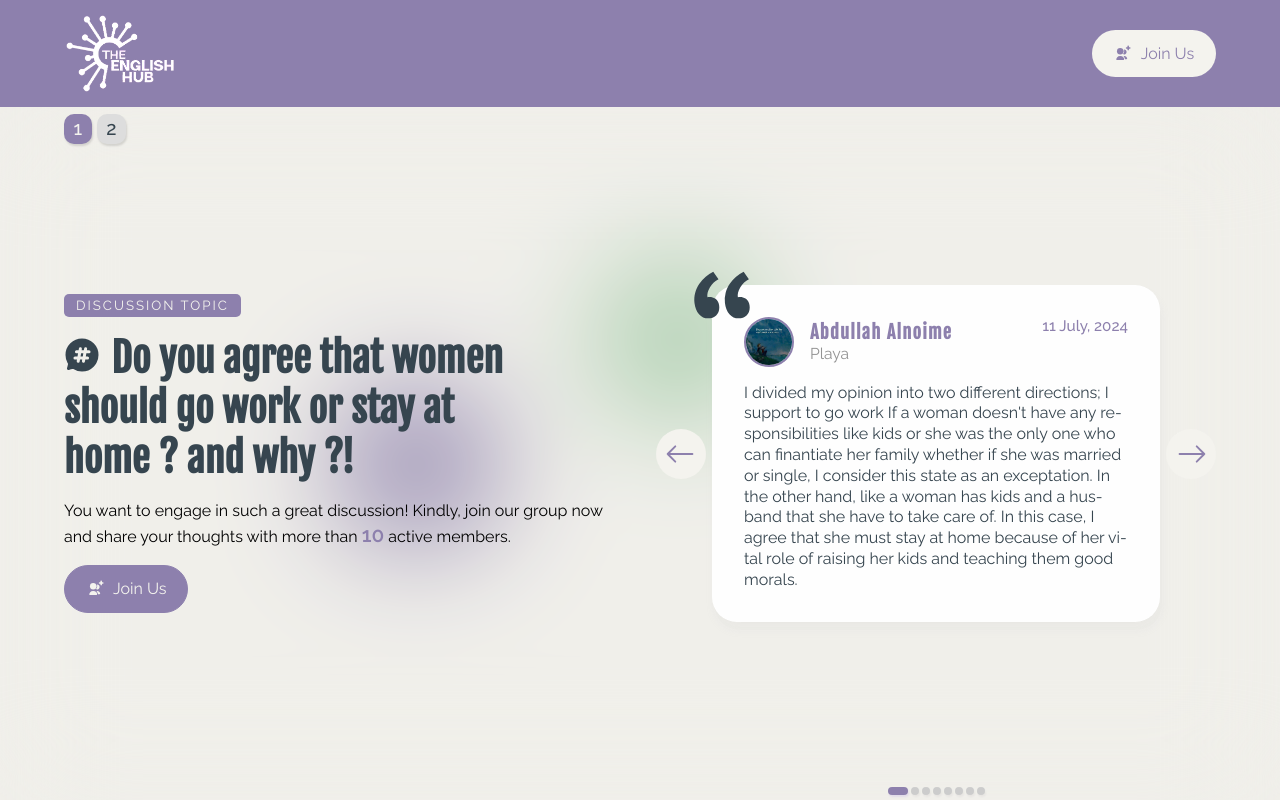
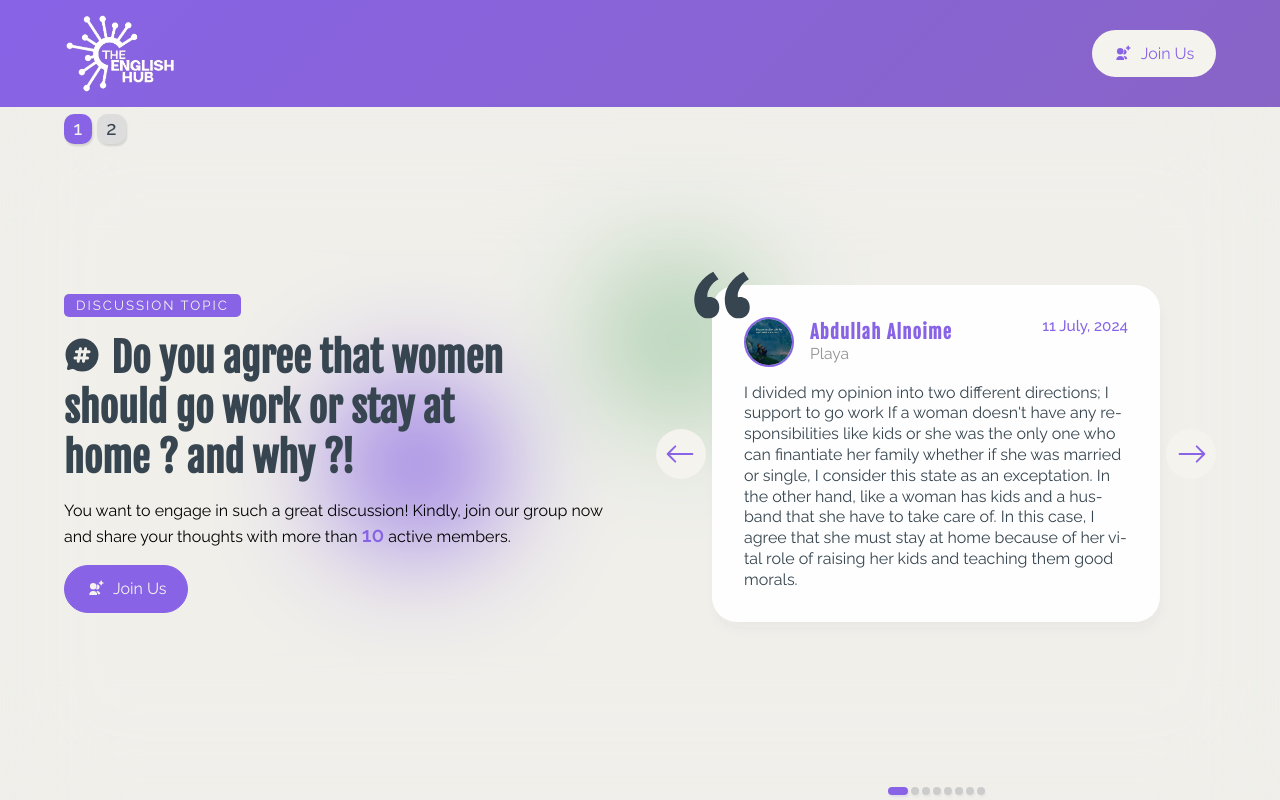
Before and after one commit to Abdullah1998a/english-hub, a React (Vite) app: page / in a window 1280 px wide. Built offline with nearby package versions, Linux system fonts and the light colour scheme.

Commit message:
update project

```diff
--- a/package.json
+++ b/package.json
@@ -10,6 +10,7 @@
     "preview": "vite preview"
   },
   "dependencies": {
+    "framer-motion": "^11.3.2",
     "react": "^18.3.1",
     "react-dom": "^18.3.1"
   },
--- a/src/components/navbar/navbar.css
+++ b/src/components/navbar/navbar.css
@@ -1,6 +1,11 @@
 nav {
-    background-color: var(--main-color);
-    padding: .9rem 4rem;
+  background: var(--main-color);
+  background: linear-gradient(
+    135deg,
+    var(--main-color),
+    #8864c7
+  );
+  padding: 0.9rem 4rem;
   display: flex;
   justify-content: space-between;
   align-items: center;
--- a/src/components/opinion/Opinion.jsx
+++ b/src/components/opinion/Opinion.jsx
@@ -1,12 +1,25 @@
+import { AnimatePresence, motion } from "framer-motion";
 import "./opinion.css";
 
 export function Opinion({ POV, date }) {
   const { name, avatar, rank, opinion } = POV;
   return (
-    <div className="opinion">
+    <AnimatePresence>
+      <motion.div
+        initial={{ opacity: 0, scale: 0.9 }}
+        animate={{ opacity: 1, scale: 1 }}
+        transition={{ type: "tween", ease: "linear", duration: .25 }}
+        exit={{ opacity: 0, scale: 0.9 }}
+        className="opinion"
+      >
         <div className="member">
           <div className="avatar">
-          <img src={avatar} alt={`avatar of ${name}`} width={50} height={50} />
+            <img
+              src={avatar}
+              alt={`avatar of ${name}`}
+              width={50}
+              height={50}
+            />
             <div>
               <h3>{name}</h3>
               <p>{rank}</p>
@@ -15,6 +28,7 @@ export function Opinion({ POV, date }) {
           <span>{date}</span>
         </div>
         <p>{opinion}</p>
-    </div>
+      </motion.div>
+    </AnimatePresence>
   );
 }
--- a/src/components/slider/Slider.jsx
+++ b/src/components/slider/Slider.jsx
@@ -1,5 +1,6 @@
+import { motion } from "framer-motion"
+import { Opinion } from "../opinion";
 import { useState } from "react";
-import { Opinion } from "../opinion";
 import "./slider.css";
 
 export function Slider({ opinions, date }) {
--- a/src/components/topic/Topic.jsx
+++ b/src/components/topic/Topic.jsx
@@ -1,10 +1,17 @@
+import { AnimatePresence, motion } from "framer-motion";
 import { Slider } from "../slider";
 import "./topic.css";
 
 export function Topic({ topic }) {
   const { id, title, date, opinions } = topic;
   return (
-    <section id={id}>
+    <AnimatePresence>
+      <motion.section
+        key={id}
+        initial={{ x: "-25vw" }}
+        animate={{ x: 0 }}
+        exit={{ x: "-25vw" }}
+      >
         <div className="topic">
           <div className="tag">Discussion topic</div>
           <h1 className="title">
@@ -83,6 +90,7 @@ export function Topic({ topic }) {
           </div>
         </div>
         <Slider opinions={opinions} date={date} />
-    </section>
+      </motion.section>
+    </AnimatePresence>
   );
 }
--- a/src/index.css
+++ b/src/index.css
@@ -1,5 +1,5 @@
 :root {
-    --main-color: #8D80AD;
+    --main-color: #8863e6;
     --secondary-color: #36454F;
     --neutral-color: #F4F3EE;
 }
```
Also changed, not shown: 1 other file (tests, documents, lock files or other folders). Lines whose indentation alone changed are shown as unchanged.
